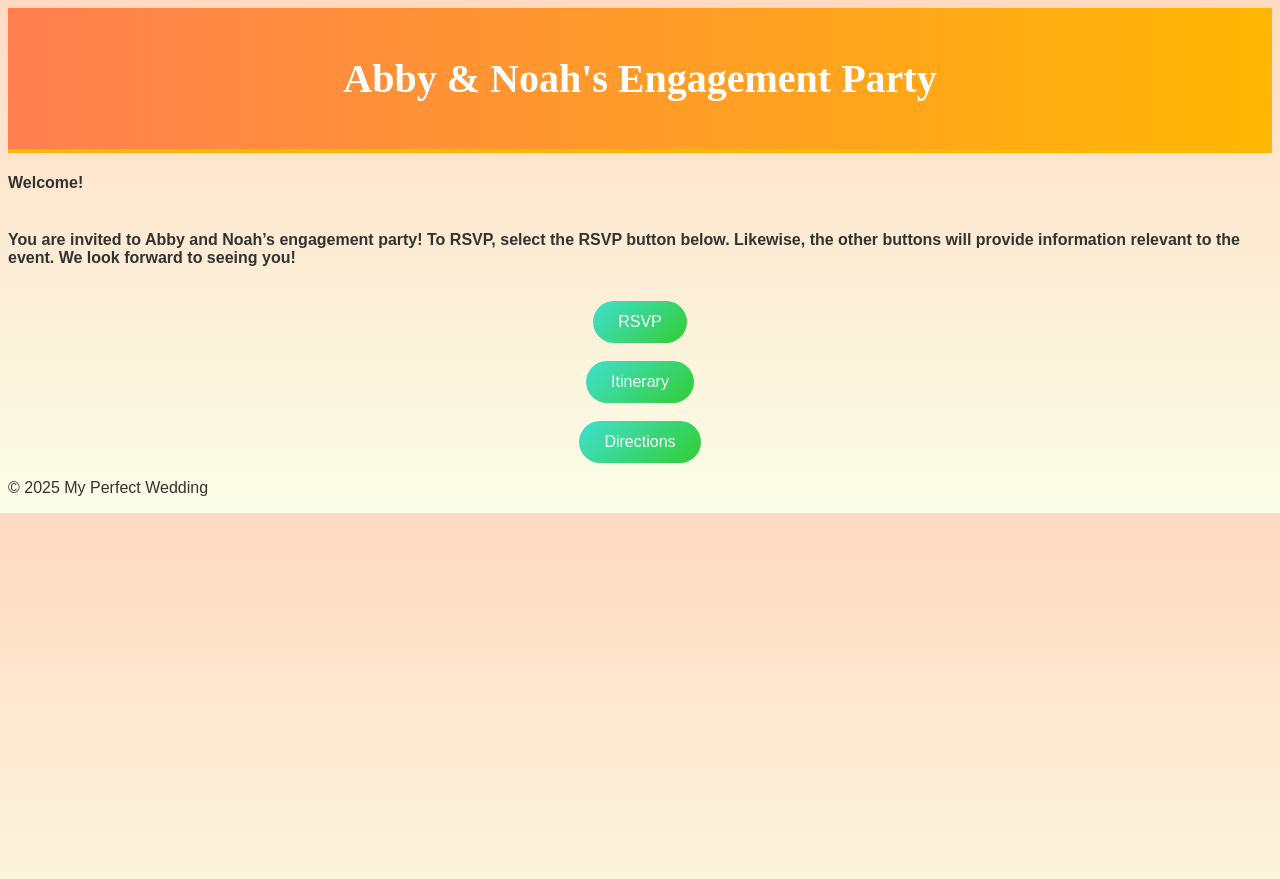
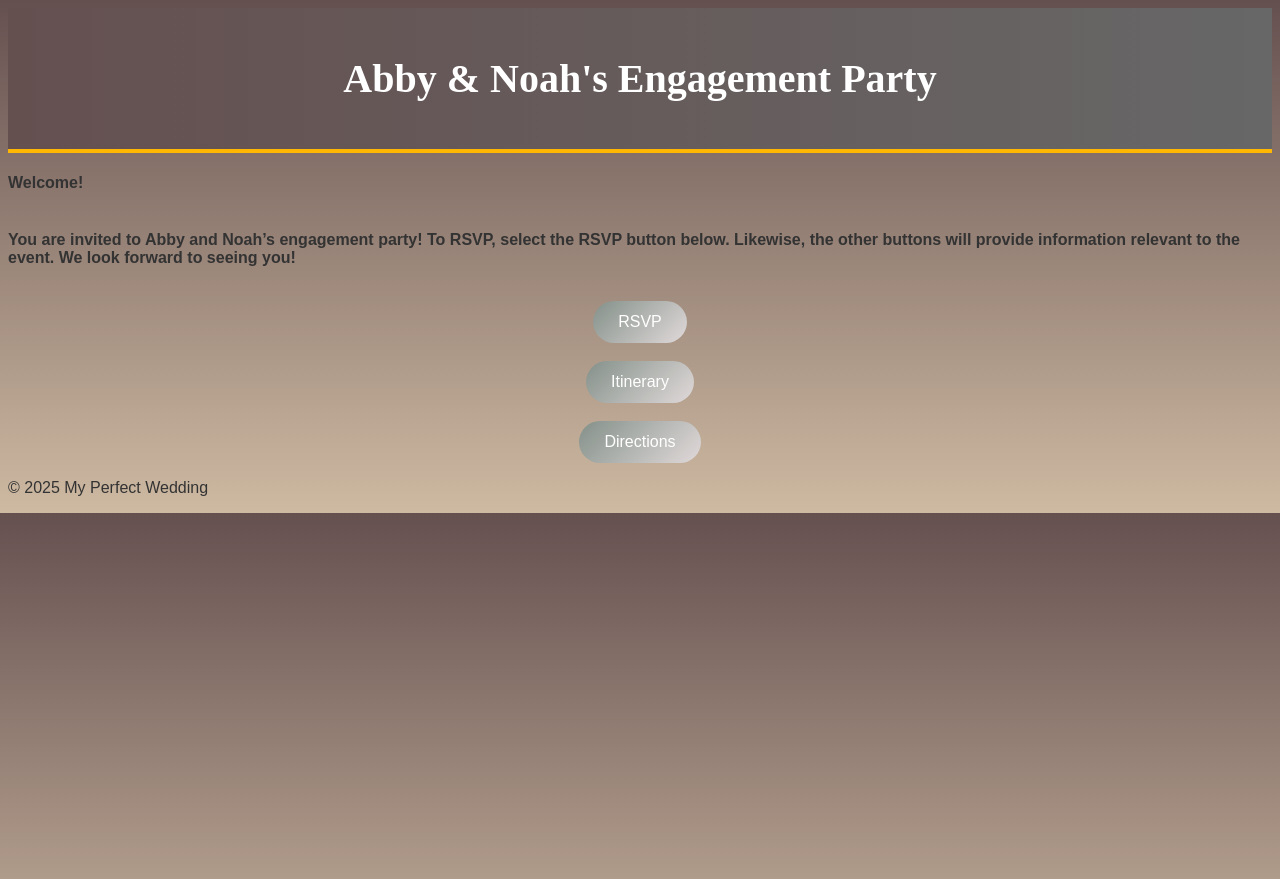
Before and after one commit to GitHerDone17/MyPerfectWedding, a Jekyll site: the page built from index.md, in a window 1280 px wide. Shown: the top 879 px of the page. Built offline with Jekyll 4.4.1, drawn with Linux system fonts in a browser that asks for light colours; our own code applies the rules of GitHub Pages for plain Markdown files.

Commit message:
Update custom.css

```diff
--- a/assets/css/custom.css
+++ b/assets/css/custom.css
@@ -1,13 +1,13 @@
 /* Base Page Styling */
 body {
-  background: linear-gradient(to bottom, #FFDAC1, #FAFEE8); /* Peach to cream */
+  background: linear-gradient(to bottom, #655050, #cebaa2);
   color: #333; /* Dark grey for readability */
   font-family: 'Arial', sans-serif; /* Clean and simple font */
 }
 
 /* Header Styling */
 header {
-  background: linear-gradient(to right, #FF7F50, #FFB703); /* Warm summer yellow */
+  background: linear-gradient(to right, #655050, #676767);
   color: #FFFFFF;
   padding: 20px;
   text-align: center;
@@ -22,7 +22,7 @@ h1 {
 }
 
 button {
-  background: linear-gradient(135deg, #40E0D0, #32CD32); /* Turquoise to lime green */
+  background: linear-gradient(135deg, #849089, #e1dada);
   color: white;
   padding: 10px 20px;
   border: none;
```
